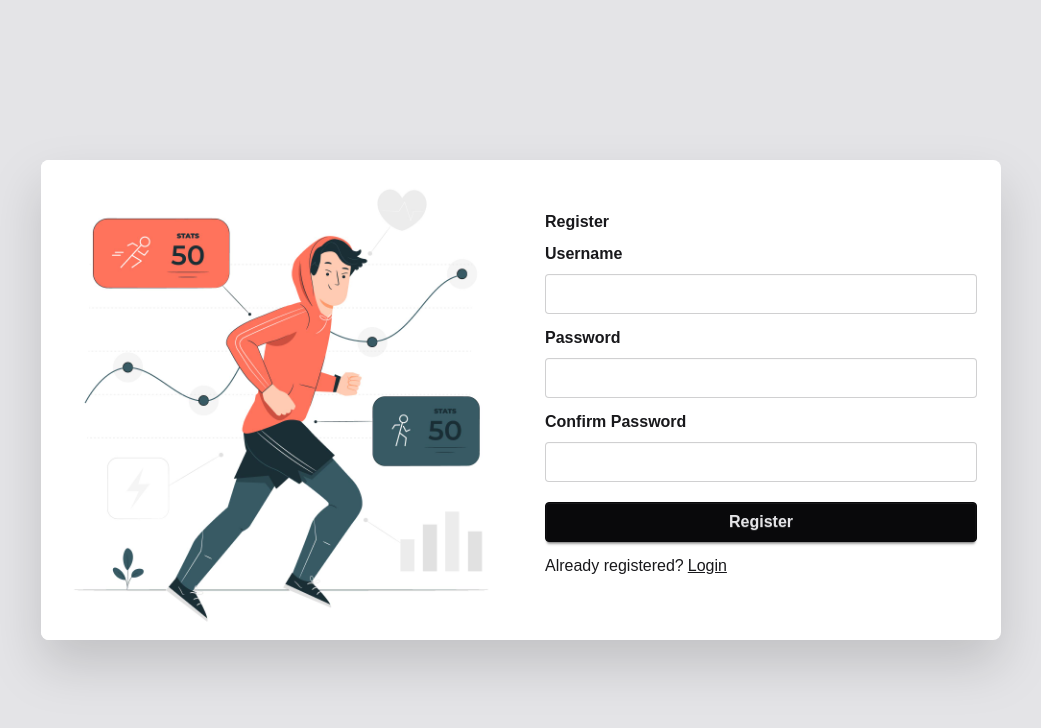
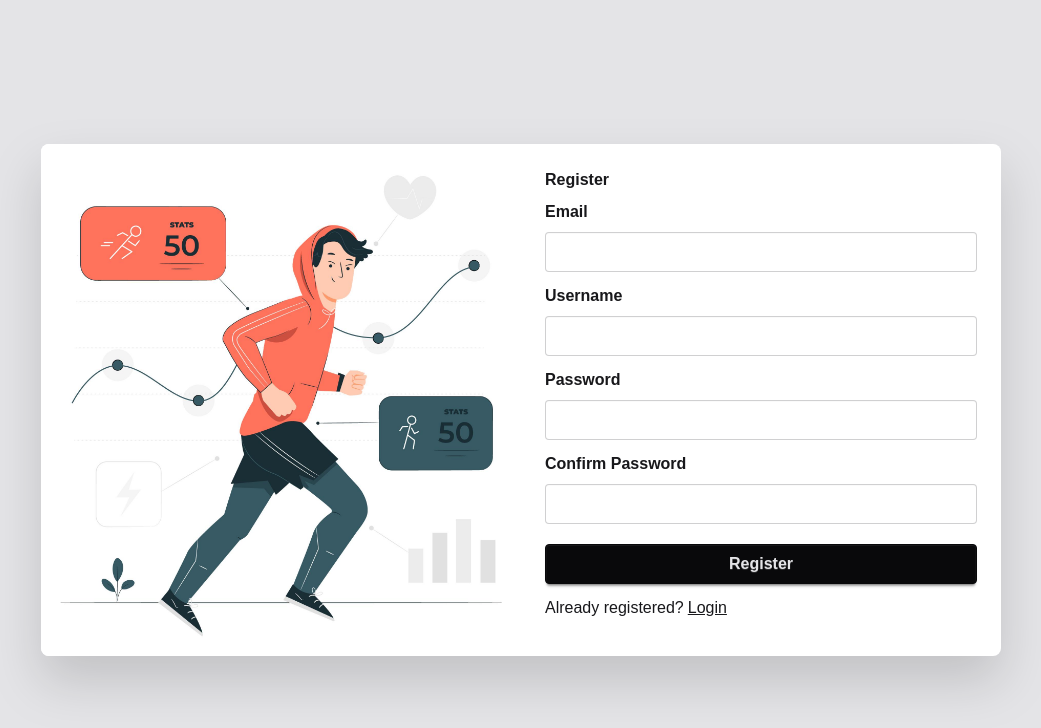
Before and after one commit to SupTarr/FrontendImmifit, a React (Vite) app: page /register in a window 1280 px wide. Shown: the top 728 px of the page, without its empty margins (119-1160 px from the left). Built offline with nearby package versions, Linux system fonts and the light colour scheme.

Commit message:
feat: add email form

```diff
--- a/src/containers/RegisterContainer.tsx
+++ b/src/containers/RegisterContainer.tsx
@@ -5,11 +5,13 @@ import PasswordInput from "../components/PasswordInput";
 import { Login } from "../Links.tsx";
 
 type RegisterAction =
+  | { type: "setEmail"; email: string }
   | { type: "setUsername"; username: string }
   | { type: "setPassword"; password: string }
   | { type: "setConfirmPassword"; confirmPassword: string };
 
 type RegisterState = {
+  email: string;
   username: string;
   password: string;
   confirmPassword: string;
@@ -19,6 +21,11 @@ const RegisterContainer = () => {
   const [state, dispatch] = useReducer(
     (state: RegisterState, action: RegisterAction): RegisterState => {
       switch (action.type) {
+        case "setEmail":
+          return {
+            ...state,
+            email: action.email,
+          };
         case "setUsername":
           return {
             ...state,
@@ -39,6 +46,7 @@ const RegisterContainer = () => {
       }
     },
     {
+      email: "",
       username: "",
       password: "",
       confirmPassword: "",
@@ -48,6 +56,10 @@ const RegisterContainer = () => {
   return (
     <form className="register-container flex flex-col justify-center content-center h-full">
       <h2 className="card-title">Register</h2>
+      <TextInput
+        name="Email"
+        onChange={(v: string) => dispatch({ type: "setEmail", email: v })}
+      />
       <TextInput
         name="Username"
         onChange={(v: string) => dispatch({ type: "setUsername", username: v })}
```
